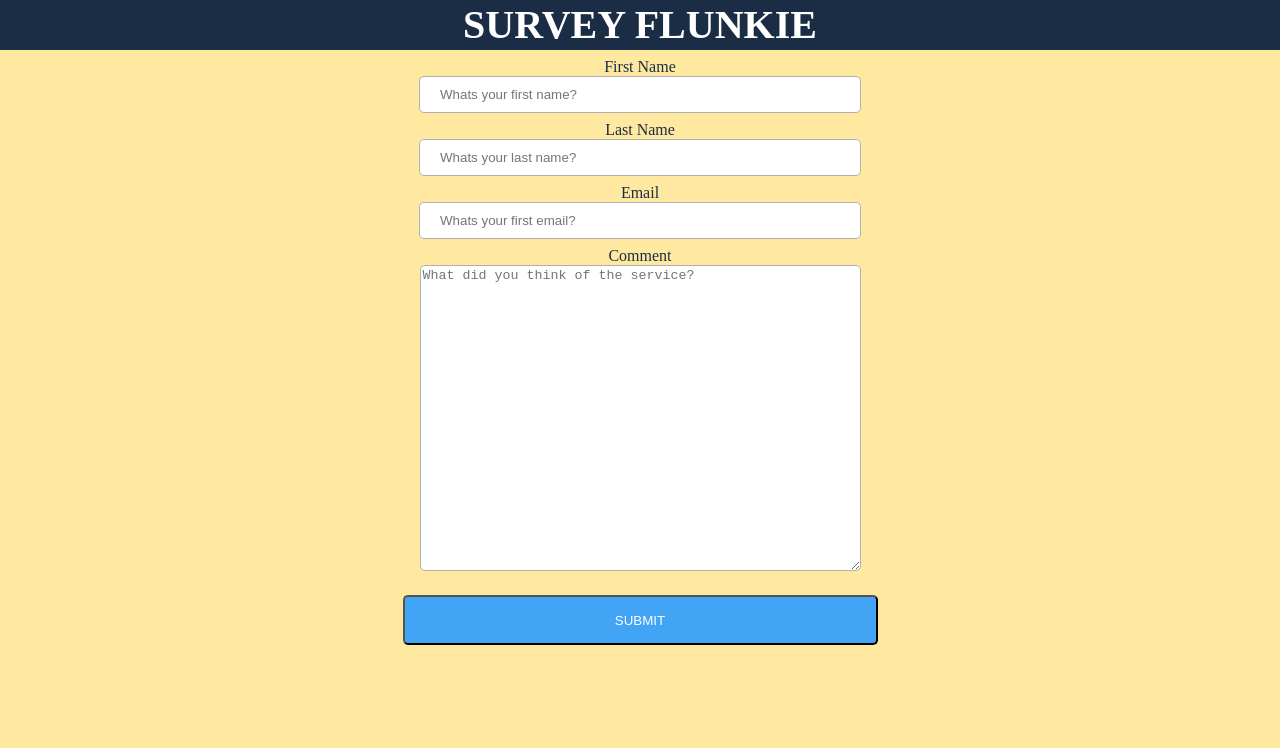
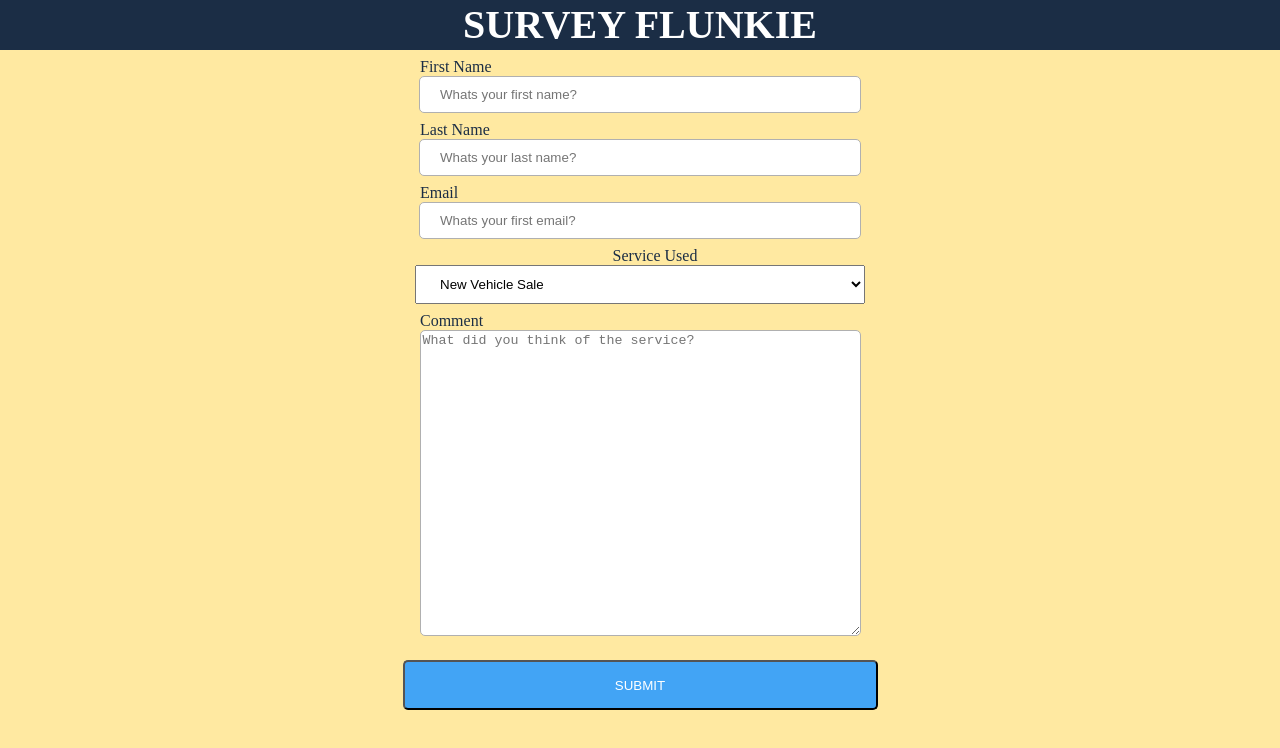
Before and after one commit to TheNootLinja/survey-form, a React (Create React App) app: page / in a window 1280 px wide. Shown: the top 748 px of the page. Built offline with nearby package versions, Linux system fonts and the light colour scheme; a web font is replaced by a local one.

Commit message:
Add select field for service rendered styles for it

```diff
--- a/src/components/Form.js
+++ b/src/components/Form.js
@@ -6,25 +6,81 @@ import Input from './Input';
 
 
 function Form() {
+    // TODO: Change over state below to using a reducer so that we can
+    // TODO: have a single state and hook so we don't have to have a
+    // TODO: separate set function for each.
     const [fName, setFName] = useState('');
     const [lName, setLName] = useState('');
     const [email, setEmail] = useState('');
     const [comment, setComment] = useState('');
-    const handleClick = () => {
-        console.log('CLICKED!')
+    const [service, setService] = useState('');
+    const handleSubmit = (e) => {
+        e.preventDefault();
+        const formStateObject = {
+            fName,
+            lName,
+            email,
+            service,
+            comment,
+        }
+        console.log(formStateObject);
     }
-    const handleChange = (e) => {
+    const fNameChange = (e) => {
+        setFName(e.target.value);
+    };
+    const lNameChange = (e) => {
+        setLName(e.target.value);
+    };
+    const emailChange = (e) => {
+        setEmail(e.target.value);
+    };
+    const serviceChange  = (e) => {
+        setService(e.target.value);
+    };
+    const commentChange = (e) => {
         setComment(e.target.value);
-        console.log(comment);
     };
     return (
         <form>
-            <Input name='fname' label='First Name' type='text' phText='Whats your first name?'/>
-            <Input name='lname' label='Last Name' type='text' phText='Whats your last name?'/>
-            <Input name='email' label='Email' type='text' phText='Whats your first email?'/>
-            <Input name='comment' label='Comment' type='textarea' phText='What did you think of the service?' changeHandler={handleChange}/>
-            <Button btext='submit' clickHandler={handleClick}/>
-            <p>{comment}</p>
+            <Input
+            name='fname'
+            label='First Name'
+            type='text'
+            phText='Whats your first name?'
+            changeHandler={fNameChange}
+            />
+            <Input
+            name='lname'
+            label='Last Name'
+            type='text'
+            phText='Whats your last name?'
+            changeHandler={lNameChange}
+            />
+            <Input
+            name='email'
+            label='Email'
+            type='text'
+            phText='Whats your first email?'
+            changeHandler={emailChange}
+            />
+            <label htmlFor="service-used">Service Used</label>
+            <select name="service-used" id="dropdown" onChange={serviceChange}>
+                <option value="New Vehicle Sale">New Vehicle Sale</option>
+                <option value="Used Vehicle Sale">Used Vehicle Sale</option>
+                <option value="Vehicle Trade-In">Vehicle Trade-In</option>
+                <option value="Vehicle Refinance">Vehicle Refinance</option>
+            </select>
+
+            <Input
+            name='comment'
+            label='Comment'
+            type='textarea'
+            phText='What did you think of the service?'
+            changeHandler={commentChange}
+            />
+            <Button btext='submit' clickHandler={handleSubmit}/>
+            <p></p>
+            <p></p>
         </form>
     )
 }
--- a/src/components/Input.js
+++ b/src/components/Input.js
@@ -2,7 +2,7 @@ function Input({name, label, type, phText, changeHandler}) {
     return (
         <div className="input-group">
             <label htmlFor={name}>{label}</label>
-            {type === "text" ? <input name={name} type={type} placeholder={phText}/> : <textarea placeholder={phText} onChange={changeHandler}></textarea>}
+            {type === "text" ? <input name={name} type={type} placeholder={phText} onChange={changeHandler}/> : <textarea placeholder={phText} onChange={changeHandler}></textarea>}
         </div>
     )
 }
--- a/src/styles/Form.css
+++ b/src/styles/Form.css
@@ -1,5 +1,6 @@
 .input-group {
   margin: 0.5rem auto;
+  text-align: left;
 }
 
 input {
@@ -20,6 +21,15 @@ textarea {
   border: 1px solid var(--borderColor);
 }
 
+select {
+  width: 90%;
+  padding: 10px 20px;
+}
+
+label {
+  margin-left: 30px;
+}
+
 form {
   max-width: 500px;
   margin: auto;
```
